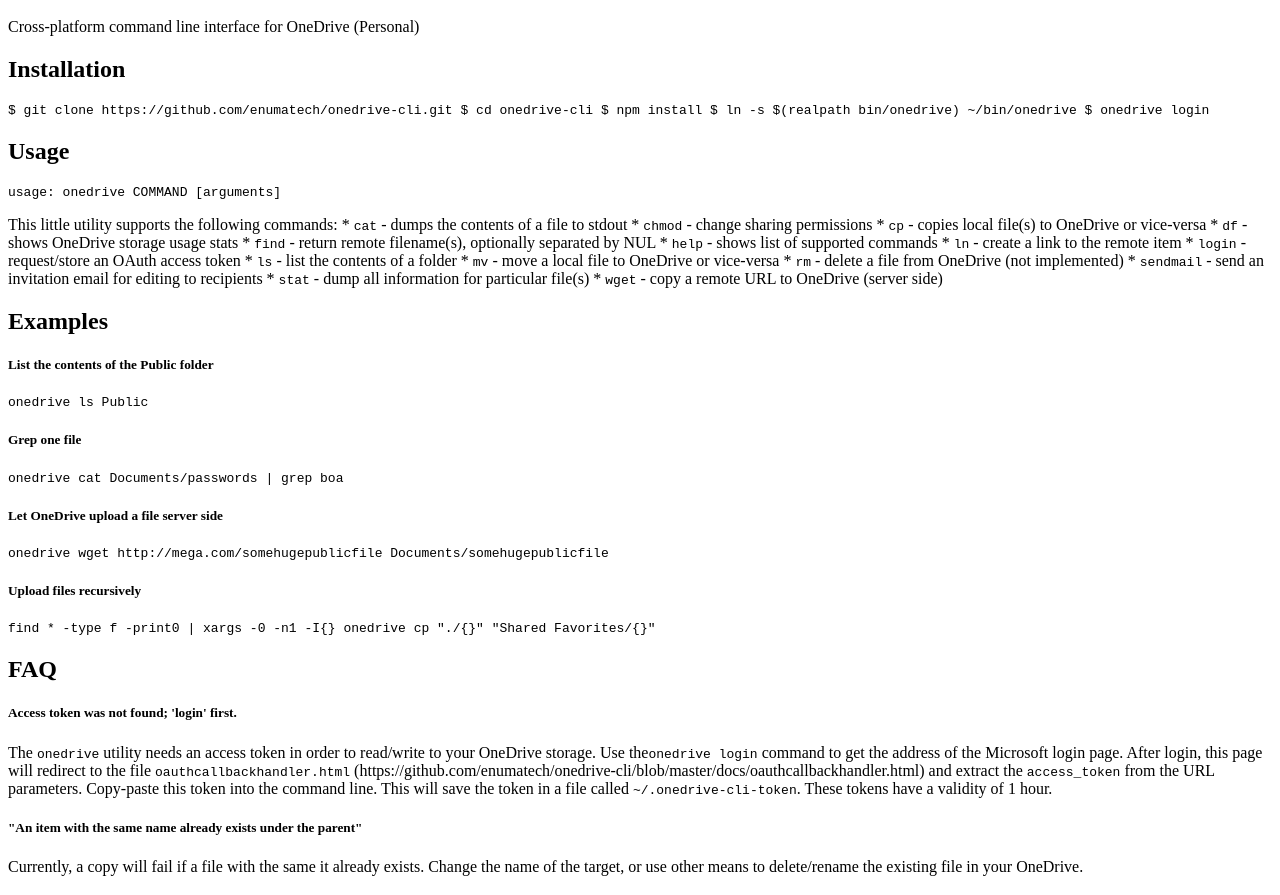
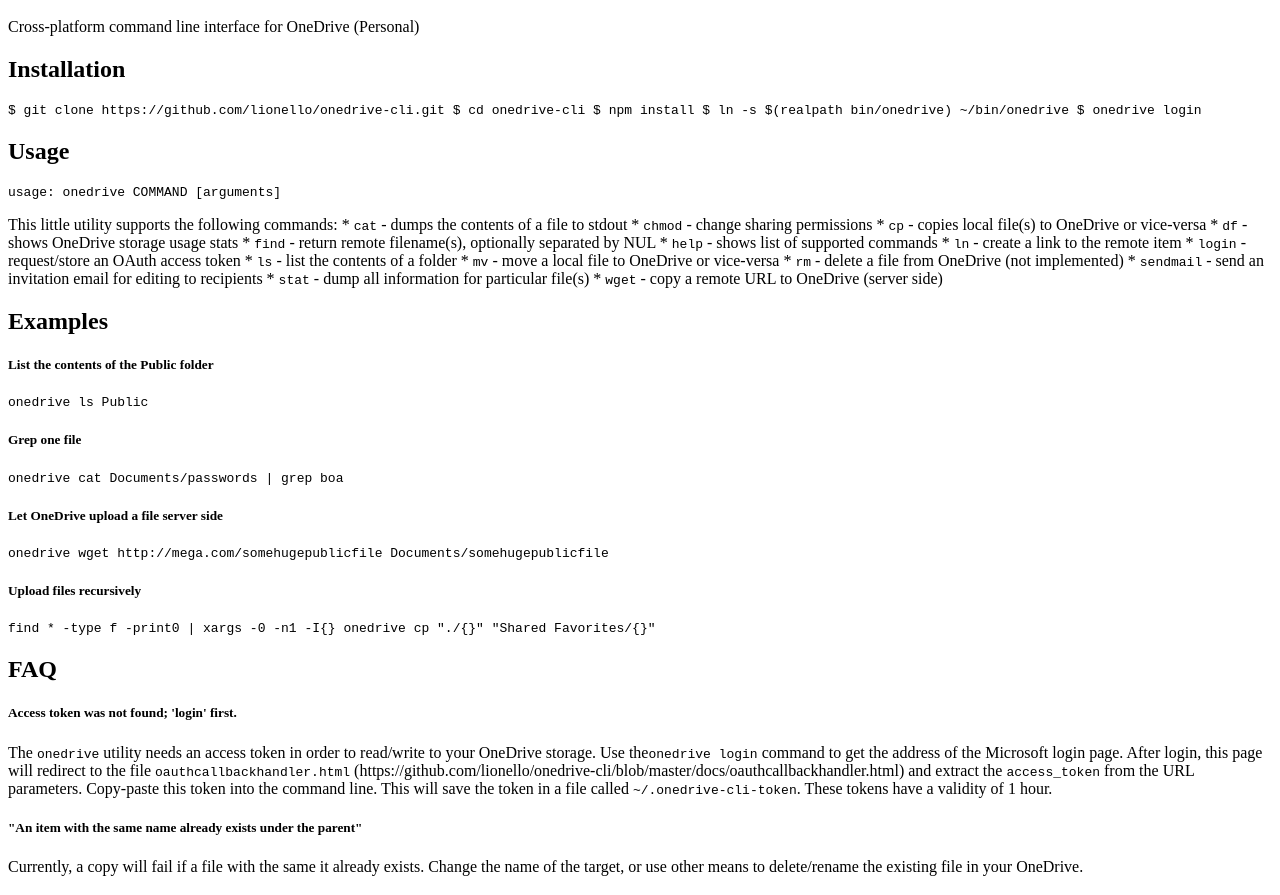
Before and after one commit to lionello/onedrive-cli, a website: page docs/index.html in a window 1280 px wide. Shown: the part 48-943 px from the top of the page. Drawn offline with Linux system fonts and the light colour scheme.

Commit message:
Fix redirect_uri

```diff
--- a/docs/index.html
+++ b/docs/index.html
@@ -5,7 +5,7 @@
 <h2>Installation</h2>
 
 <p><code>
-$ git clone https://github.com/enumatech/onedrive-cli.git
+$ git clone https://github.com/lionello/onedrive-cli.git
 $ cd onedrive-cli
 $ npm install
 $ ln -s $(realpath bin/onedrive) ~/bin/onedrive
@@ -56,7 +56,7 @@
 
 <p>The <code>onedrive</code> utility needs an access token in order to read/write to your OneDrive storage.
 Use the<code>onedrive login</code> command to get the address of the Microsoft login page. After login,
-this page will redirect to the file <code>oauthcallbackhandler.html</code> (https://github.com/enumatech/onedrive-cli/blob/master/docs/oauthcallbackhandler.html)
+this page will redirect to the file <code>oauthcallbackhandler.html</code> (https://github.com/lionello/onedrive-cli/blob/master/docs/oauthcallbackhandler.html)
 and extract the <code>access_token</code> from the URL parameters. Copy-paste this token into the command line.
 This will save the token in a file called <code>~/.onedrive-cli-token</code>. These tokens have a validity of 1 hour.</p>
 
```
Also changed, not shown: 1 other file.
